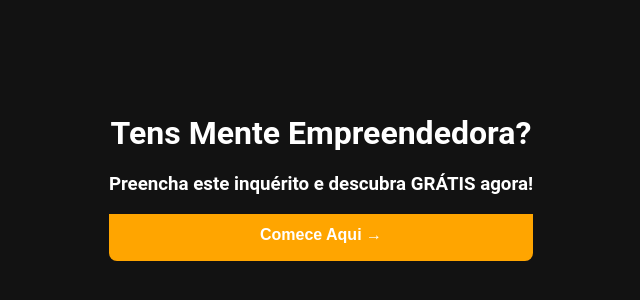
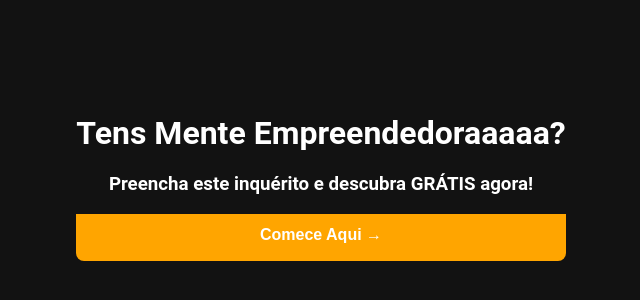
Before and after one commit to carbar1000/mente-6, a website: page index.html in a window 1280 px wide. Shown: the part 236-536 px from the top of the page, without its empty margins (319-959 px from the left). Drawn offline with nearby package versions, Linux system fonts and the light colour scheme.

Commit message:
enviando para o giti

```diff
--- a/index.html
+++ b/index.html
@@ -16,7 +16,7 @@
 </head>
 <body>
     <div id="intro" class="centered-text hide-on-click">
-        <h1>Tens Mente Empreendedora?</h1>
+        <h1>Tens Mente Empreendedoraaaaa?</h1>
         <h3>Preencha este inquérito e descubra GRÁTIS agora!</h3>
         <div class="buttons">
             <button id="startButton" class="hide-on-click" onclick="startSurvey()">Comece Aqui →</button>
```
